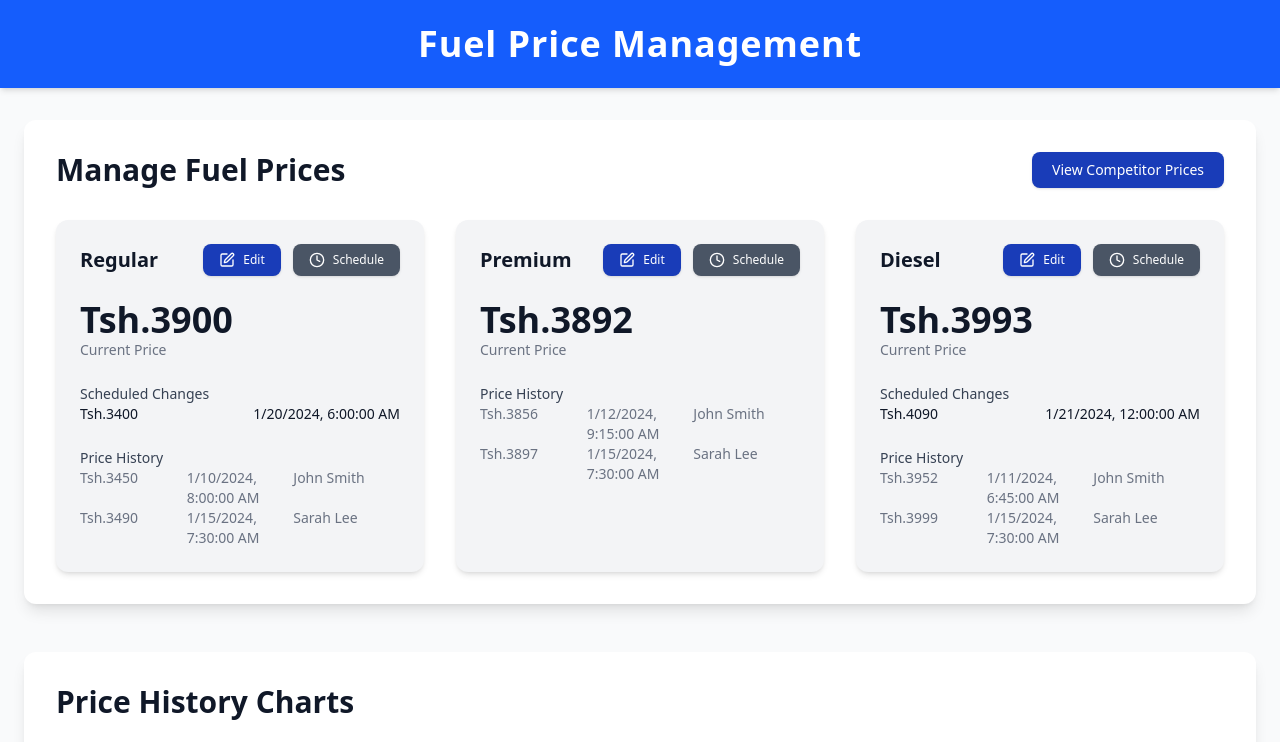
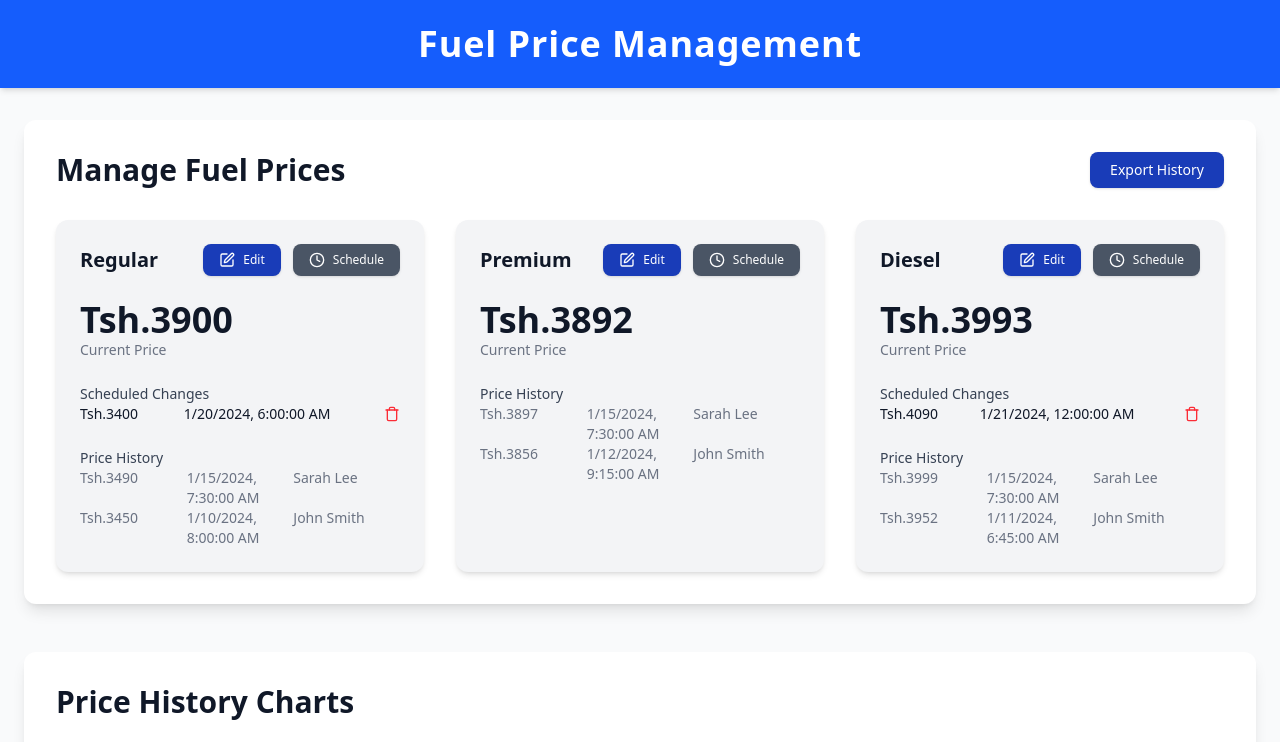
Before and after one commit to harshbix/FuelEase, a React (Vite) app: page / in a window 1280 px wide. Shown: the top 742 px of the page. Built offline with nearby package versions, Linux system fonts and the light colour scheme.

Commit message:
export CSV
LIMIT HISTORY TO 3 OUTPUTS

DELETE BUTTON FOR SCHEDULED PRICES

```diff
--- a/package.json
+++ b/package.json
@@ -12,8 +12,10 @@
   "dependencies": {
     "@tailwindcss/vite": "^4.1.4",
     "date-fns": "^4.1.0",
+    "file-saver": "^2.0.5",
     "framer-motion": "^12.9.0",
     "lucide-react": "^0.503.0",
+    "papaparse": "^5.5.2",
     "react": "^19.0.0",
     "react-dom": "^19.0.0",
     "recharts": "^2.15.3",
--- a/src/components/Prices/Prices.jsx
+++ b/src/components/Prices/Prices.jsx
@@ -1,6 +1,15 @@
 import React, { useState, useEffect } from "react";
-import { Edit, Clock, CheckCircle, XCircle } from "lucide-react";
-import { LineChart, Line, XAxis, YAxis, CartesianGrid, Tooltip, ResponsiveContainer } from "recharts";
+import { Edit, Clock, CheckCircle, XCircle, Trash } from "lucide-react";
+import {
+  LineChart,
+  Line,
+  XAxis,
+  YAxis,
+  CartesianGrid,
+  Tooltip,
+  ResponsiveContainer,
+} from "recharts";
+import { exportFuelDataToCSV } from "./exportCSV";
 
 const Pump = () => {
   const [fuelData, setFuelData] = useState([
@@ -32,6 +41,17 @@ const Pump = () => {
       ],
     },
   ]);
+
+  const handleDeleteSchedule = (fuelType, idx) => {
+    setFuelData((prev) =>
+      prev.map((f) =>
+        f.type === fuelType
+          ? { ...f, scheduledChanges: f.scheduledChanges.filter((_, i) => i !== idx) }
+          : f
+      )
+    );
+  };
+
 
   const [selectedFuel, setSelectedFuel] = useState(null);
   const [isEditModalOpen, setIsEditModalOpen] = useState(false);
@@ -78,7 +98,11 @@ const Pump = () => {
               currentPrice: formattedPrice,
               priceHistory: [
                 ...fuel.priceHistory,
-                { price: formattedPrice, date: new Date().toISOString(), user: "System" },
+                {
+                  price: formattedPrice,
+                  date: new Date().toISOString(),
+                  user: "System",
+                },
               ],
             }
           : fuel
@@ -103,7 +127,10 @@ const Pump = () => {
         fuel.type === selectedFuel.type
           ? {
               ...fuel,
-              scheduledChanges: [...fuel.scheduledChanges, { price: formattedPrice, date: newSchedule.date }],
+              scheduledChanges: [
+                ...fuel.scheduledChanges,
+                { price: formattedPrice, date: newSchedule.date },
+              ],
             }
           : fuel
       )
@@ -117,7 +144,9 @@ const Pump = () => {
   return (
     <div className="bg-gray-50 min-h-screen">
       <div className="bg-blue-600 text-white py-6 shadow-md">
-        <h1 className="text-center text-4xl font-extrabold tracking-wide">Fuel Price Management</h1>
+        <h1 className="text-center text-4xl font-extrabold tracking-wide">
+          Fuel Price Management
+        </h1>
       </div>
 
       {feedbackMessage && (
@@ -137,17 +166,27 @@ const Pump = () => {
       <div className="container mx-auto px-6 py-8">
         <div className="bg-white rounded-xl shadow-lg p-8">
           <div className="flex justify-between items-center mb-8">
-            <h2 className="text-3xl font-bold text-gray-900">Manage Fuel Prices</h2>
-            <button className="bg-blue-800 hover:bg-blue-700 text-white text-sm px-5 py-2 rounded-lg shadow transition">
-              View Competitor Prices
+            <h2 className="text-3xl font-bold text-gray-900">
+              Manage Fuel Prices
+            </h2>
+            <button
+              onClick={() => exportFuelDataToCSV(fuelData)}
+              className="bg-blue-800 hover:bg-blue-700 text-white text-sm px-5 py-2 rounded-lg shadow transition"
+            >
+              Export History
             </button>
           </div>
 
           <div className="grid grid-cols-1 md:grid-cols-2 lg:grid-cols-3 gap-8">
             {fuelData.map((fuel, index) => (
-              <div key={index} className="bg-gray-100 rounded-xl shadow-md p-6 hover:shadow-lg transition space-y-6">
+              <div
+                key={index}
+                className="bg-gray-100 rounded-xl shadow-md p-6 hover:shadow-lg transition space-y-6"
+              >
                 <div className="flex justify-between items-center">
-                  <h3 className="text-xl font-semibold text-gray-900">{fuel.type}</h3>
+                  <h3 className="text-xl font-semibold text-gray-900">
+                    {fuel.type}
+                  </h3>
                   <div className="flex space-x-3">
                     <button
                       className="bg-blue-800 hover:bg-blue-700 text-white text-xs px-4 py-2 rounded-lg shadow transition flex items-center space-x-2"
@@ -166,29 +205,50 @@ const Pump = () => {
                   </div>
                 </div>
                 <div>
-                  <p className="text-4xl font-bold text-gray-900">{fuel.currentPrice}</p>
+                  <p className="text-4xl font-bold text-gray-900">
+                    {fuel.currentPrice}
+                  </p>
                   <p className="text-sm text-gray-500">Current Price</p>
                 </div>
                 {fuel.scheduledChanges.length > 0 && (
                   <div>
-                    <h4 className="text-sm font-medium text-gray-700">Scheduled Changes</h4>
-                    {fuel.scheduledChanges.map((change, idx) => (
-                      <div key={idx} className="flex justify-between text-sm text-gray-900">
+                    <h4 className="text-sm font-medium text-gray-700">
+                      Scheduled Changes
+                    </h4>
+                    {fuel.scheduledChanges.slice(0, 3).map((change, idx) => (
+                      <div
+                        key={idx}
+                        className="flex justify-between text-sm text-gray-900"
+                      >
                         <p>{change.price}</p>
                         <p>{new Date(change.date).toLocaleString()}</p>
+                        <button
+                          onClick={() => handleDeleteSchedule(fuel.type, idx)}
+                          className="text-red-500 hover:text-red-700 ml-2"
+                        >
+                          <Trash size={16} />
+                        </button>
                       </div>
                     ))}
                   </div>
                 )}
                 <div>
-                  <h4 className="text-sm font-medium text-gray-700">Price History</h4>
-                  {fuel.priceHistory.map((history, idx) => (
-                    <div key={idx} className="grid grid-cols-3 text-sm text-gray-500">
-                      <p>{history.price}</p>
-                      <p>{new Date(history.date).toLocaleString()}</p>
-                      <p>{history.user}</p>
-                    </div>
-                  ))}
+                  <h4 className="text-sm font-medium text-gray-700">
+                    Price History
+                  </h4>
+                  {fuel.priceHistory
+                    .slice(-3)
+                    .reverse()
+                    .map((history, idx) => (
+                      <div
+                        key={idx}
+                        className="grid grid-cols-3 text-sm text-gray-500"
+                      >
+                        <p>{history.price}</p>
+                        <p>{new Date(history.date).toLocaleString()}</p>
+                        <p>{history.user}</p>
+                      </div>
+                    ))}
                 </div>
               </div>
             ))}
@@ -197,11 +257,18 @@ const Pump = () => {
 
         {/* Charts Section */}
         <div className="mt-12 bg-white rounded-xl shadow-lg p-8">
-          <h2 className="text-3xl font-bold text-gray-900 mb-6">Price History Charts</h2>
+          <h2 className="text-3xl font-bold text-gray-900 mb-6">
+            Price History Charts
+          </h2>
           <div className="grid grid-cols-1 md:grid-cols-2 lg:grid-cols-3 gap-8">
             {fuelData.map((fuel, index) => (
-              <div key={index} className="bg-blue-50 border border-blue-200 rounded-xl shadow-lg p-6">
-                <h3 className="text-xl font-semibold text-gray-900 mb-4">{fuel.type} Price Chart</h3>
+              <div
+                key={index}
+                className="bg-blue-50 border border-blue-200 rounded-xl shadow-lg p-6"
+              >
+                <h3 className="text-xl font-semibold text-gray-900 mb-4">
+                  {fuel.type} Price Chart
+                </h3>
                 <ResponsiveContainer width="100%" height={200}>
                   <LineChart
                     data={fuel.priceHistory.map((h) => ({
@@ -215,7 +282,13 @@ const Pump = () => {
                     <XAxis dataKey="date" />
                     <YAxis />
                     <Tooltip />
-                    <Line type="monotone" dataKey="price" stroke="#2563eb" strokeWidth={2} dot={{ r: 3 }} />
+                    <Line
+                      type="monotone"
+                      dataKey="price"
+                      stroke="#2563eb"
+                      strokeWidth={2}
+                      dot={{ r: 3 }}
+                    />
                   </LineChart>
                 </ResponsiveContainer>
               </div>
@@ -225,9 +298,11 @@ const Pump = () => {
 
         {/* Edit Price Modal */}
         {isEditModalOpen && (
-          <div className="fixed inset-0 bg-black bg-opacity-50 flex justify-center items-center z-50">
+          <div className="fixed inset-0 backdrop-blur-sm bg-black/50 flex justify-center items-center z-50">
             <div className="bg-white rounded-xl p-6 shadow-lg w-full max-w-md">
-              <h3 className="text-xl font-semibold mb-4">Edit Price for {selectedFuel?.type}</h3>
+              <h3 className="text-xl font-semibold mb-4">
+                Edit Price for {selectedFuel?.type}
+              </h3>
               <input
                 type="text"
                 value={newPrice}
@@ -255,20 +330,26 @@ const Pump = () => {
 
         {/* Schedule Price Modal */}
         {isScheduleModalOpen && (
-          <div className="fixed inset-0 bg-black bg-opacity-50 flex justify-center items-center z-50">
+          <div className="fixed inset-0 backdrop-blur-sm bg-black/50 flex justify-center items-center z-50">
             <div className="bg-white rounded-xl p-6 shadow-lg w-full max-w-md">
-              <h3 className="text-xl font-semibold mb-4">Schedule Price for {selectedFuel?.type}</h3>
+              <h3 className="text-xl font-semibold mb-4">
+                Schedule Price for {selectedFuel?.type}
+              </h3>
               <input
                 type="text"
                 value={newSchedule.price}
-                onChange={(e) => setNewSchedule({ ...newSchedule, price: e.target.value })}
+                onChange={(e) =>
+                  setNewSchedule({ ...newSchedule, price: e.target.value })
+                }
                 className="w-full border px-4 py-2 rounded-md mb-4"
                 placeholder="Price (Tsh, numbers only)"
               />
               <input
                 type="datetime-local"
                 value={newSchedule.date}
-                onChange={(e) => setNewSchedule({ ...newSchedule, date: e.target.value })}
+                onChange={(e) =>
+                  setNewSchedule({ ...newSchedule, date: e.target.value })
+                }
                 className="w-full border px-4 py-2 rounded-md mb-4"
               />
               <div className="flex justify-end space-x-4">
--- /dev/null
+++ b/src/components/Prices/exportCSV.js
@@ -0,0 +1,17 @@
+import { saveAs } from "file-saver";
+import Papa from "papaparse";
+
+export const exportFuelDataToCSV = (fuelData) => {
+  const rows = fuelData.flatMap((fuel) =>
+    fuel.priceHistory.map((entry) => ({
+      Type: fuel.type,
+      Price: entry.price,
+      Date: new Date(entry.date).toLocaleString(),
+      User: entry.user,
+    }))
+  );
+
+  const csv = Papa.unparse(rows);
+  const blob = new Blob([csv], { type: "text/csv;charset=utf-8;" });
+  saveAs(blob, "fuel_price_history.csv");
+};
```
Also changed, not shown: 1 other file (tests, documents, lock files or other folders).
